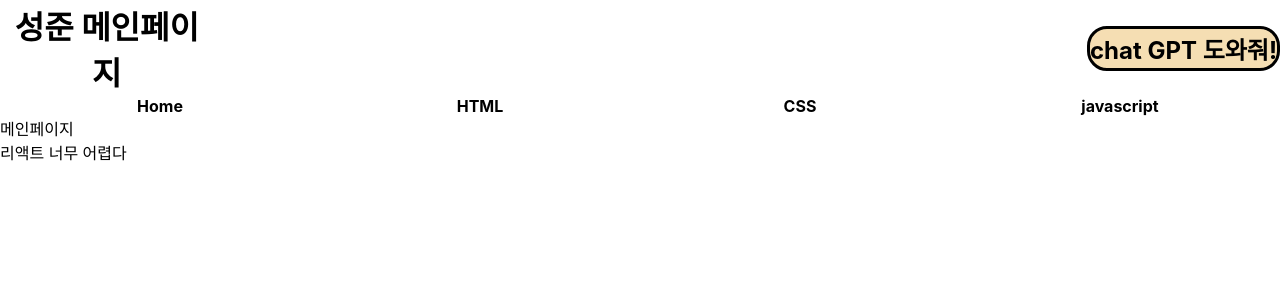
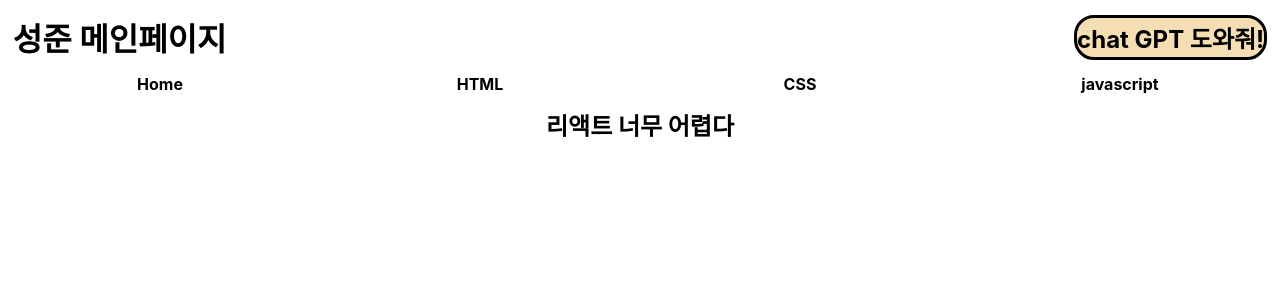
Before and after one commit to sungjoon92/sesac, a React (Create React App) app in the folder my-app/: page / in a window 1280 px wide. Shown: the top 300 px of the page. Built offline with nearby package versions, Linux system fonts and the light colour scheme.

Commit message:
nav구도 수정

```diff
--- a/my-app/src/App.js
+++ b/my-app/src/App.js
@@ -13,11 +13,6 @@ import Second from './pages/html/html';
 import Sungsan from './pages/Sungsan';
 import Position from './pages/css/Position';
 import Flex from './pages/css/Flex';
-<script
-  src="https://code.jquery.com/jquery-3.7.1.js"
-  integrity="sha256-eKhayi8LEQwp4NKxN+CfCh+3qOVUtJn3QNZ0TciWLP4="
-  crossorigin="anonymous"
-></script>;
 
 function App() {
   // useEffect(() => {
@@ -72,7 +67,7 @@ function App() {
 
               <ul className="submenu">
                 <li>
-                  <Link to="" target="_blank">
+                  <Link to="" target="">
                     test
                   </Link>
                 </li>
--- a/my-app/src/pages/Home.js
+++ b/my-app/src/pages/Home.js
@@ -1,10 +1,10 @@
 import React from 'react';
 // css
+
 function Home() {
   return (
     <div>
-      메인페이지
-      <p>리액트 너무 어렵다</p>
+      <h2>리액트 너무 어렵다</h2>
     </div>
   );
 }
--- a/my-app/src/styles/Home.css
+++ b/my-app/src/styles/Home.css
@@ -9,10 +9,15 @@ a {
   color: black;
 }
 
+h2 {
+  text-align: center;
+  margin: 1% auto;
+}
 #header-top {
   display: flex;
   justify-content: space-between;
   align-items: center;
+  margin: 1%;
 }
 
 #header-top h2 {
--- a/my-app/src/styles/Sungsan.css
+++ b/my-app/src/styles/Sungsan.css
@@ -10,7 +10,6 @@ li {
 
 h1 {
   text-align: center;
-  margin: 1%;
 }
 .today_name {
   text-align: center;
```
